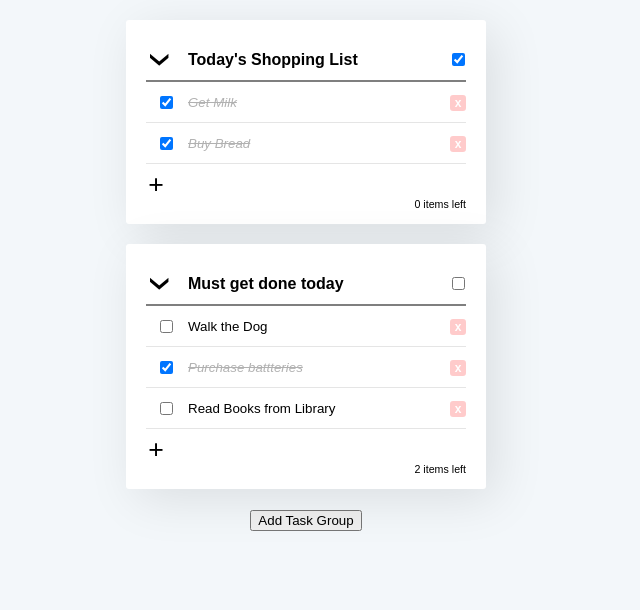
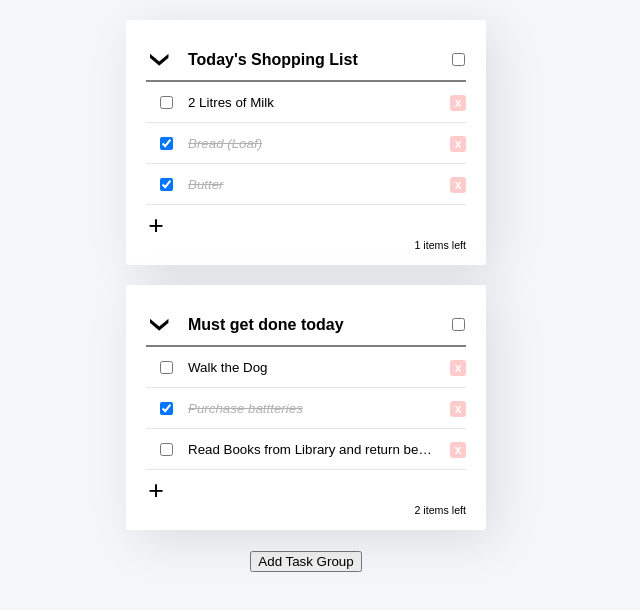
Before and after one commit to dhenniga/react-todo, a React (Create React App) app: page / in a window 1280 px wide. Shown: the top 610 px of the page, without its empty margins (334-974 px from the left). Built offline with nearby package versions, Linux system fonts and the light colour scheme; data requests are answered from the project's data file.

Commit message:
morning changes

```diff
--- a/src/App.js
+++ b/src/App.js
@@ -18,9 +18,6 @@ const App = () => {
     createTask,
     createTaskGroup,
     tasksRemainingCount,
-    toggleTask,
-    deleteTask,
-    renameTask,
     selectAll,
     selectNone
   } = useTask(updateTasks);
@@ -51,9 +48,7 @@ const App = () => {
                   id={id}
                   text={text}
                   isChecked={isChecked}
-                  onToggleChange={(id, value) => toggleTask(id, value)}
-                  onDeleteTask={id => deleteTask(id)}
-                  onRenameTask={(id, value) => renameTask(id, value)}
+                  updateTasks={updateTasks}
                 />
 
               )(node)
--- a/src/task/task.js
+++ b/src/task/task.js
@@ -1,4 +1,5 @@
 import React, { useState } from "react";
+import useTask from "../useTask";
 import {
   Container,
   Checkbox,
@@ -6,14 +7,19 @@ import {
   DeleteButton
 } from "./task.styled";
 
+
 const Expression = ({
   id,
   text,
   isChecked,
-  onToggleChange,
-  onDeleteTask,
-  onRenameTask
+  updateTasks
 }) => {
+
+  const {
+    toggleTask,
+    deleteTask,
+    renameTask
+  } = useTask(updateTasks);
 
   const [isActive, setIsActive] = useState(isChecked);
 
@@ -26,21 +32,21 @@ const Expression = ({
         checked={isActive}
         onChange={() => {
           setIsActive(!isActive);
-          onToggleChange(id, isActive);
+          toggleTask(id, isActive)
         }}
       />
 
       <Input
         type="text"
         checked={isActive}
-        onBlur={event => onRenameTask(id, event.target.value)}
+        onBlur={event => renameTask(id, event.target.value)}
         defaultValue={text}
         onChange={() => { }}
         placeholder="Enter task name"
       />
 
       <DeleteButton
-        onClick={() => onDeleteTask(id)}>
+        onClick={() => deleteTask(id)}>
         x
       </DeleteButton>
 
--- a/src/task/task.styled.js
+++ b/src/task/task.styled.js
@@ -21,12 +21,9 @@ export const Input = styled.input`
   background-color: transparent;
   border: 0px;
   outline: 0px;
-
-  &:focus {
-    ${Container} {
-      background-color: orange;
-    }
-  }
+  width: calc(100% - 35px);
+  text-overflow: ellipsis;
+  white-space: nowrap;
 
   ${(props) =>
     props.checked &&
--- a/stub-data.json
+++ b/stub-data.json
@@ -2,13 +2,13 @@
   "tasks": [
     {
       "id": "f92f74d4-630a-4f84-a96a-687e867b4453",
-      "text": "Get Milk",
+      "text": "2 Litres of Milk",
       "group": "Today's Shopping List",
-      "isChecked": true
+      "isChecked": false
     },
     {
       "id": "ac46ee88-b2e2-4bc8-9500-aff799cb6b18",
-      "text": "Buy Bread",
+      "text": "Bread (Loaf)",
       "group": "Today's Shopping List",
       "isChecked": true
     },
@@ -26,9 +26,15 @@
     },
     {
       "id": "f71d143c-e6ba-4dfb-9c7f-823e425e36be",
-      "text": "Read Books from Library",
+      "text": "Read Books from Library and return before 5:00pm on Friday evening",
       "group": "Must get done today",
       "isChecked": false
+    },
+    {
+      "id": "b6b24917-ec6c-498e-86e2-c29da78f8d9f",
+      "text": "Butter",
+      "group": "Today's Shopping List",
+      "isChecked": true
     }
   ]
 }
```
Also changed, not shown: src/useTask.js (+7 -5 lines).
